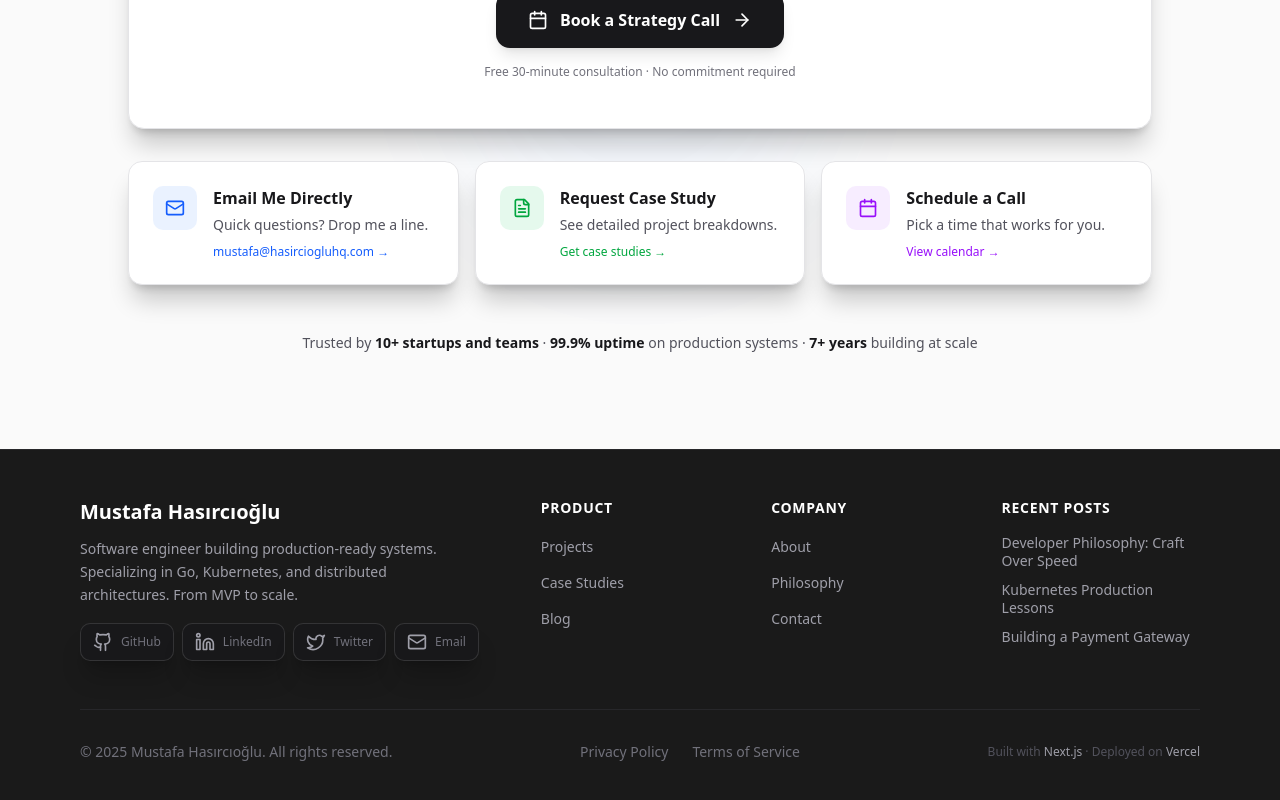
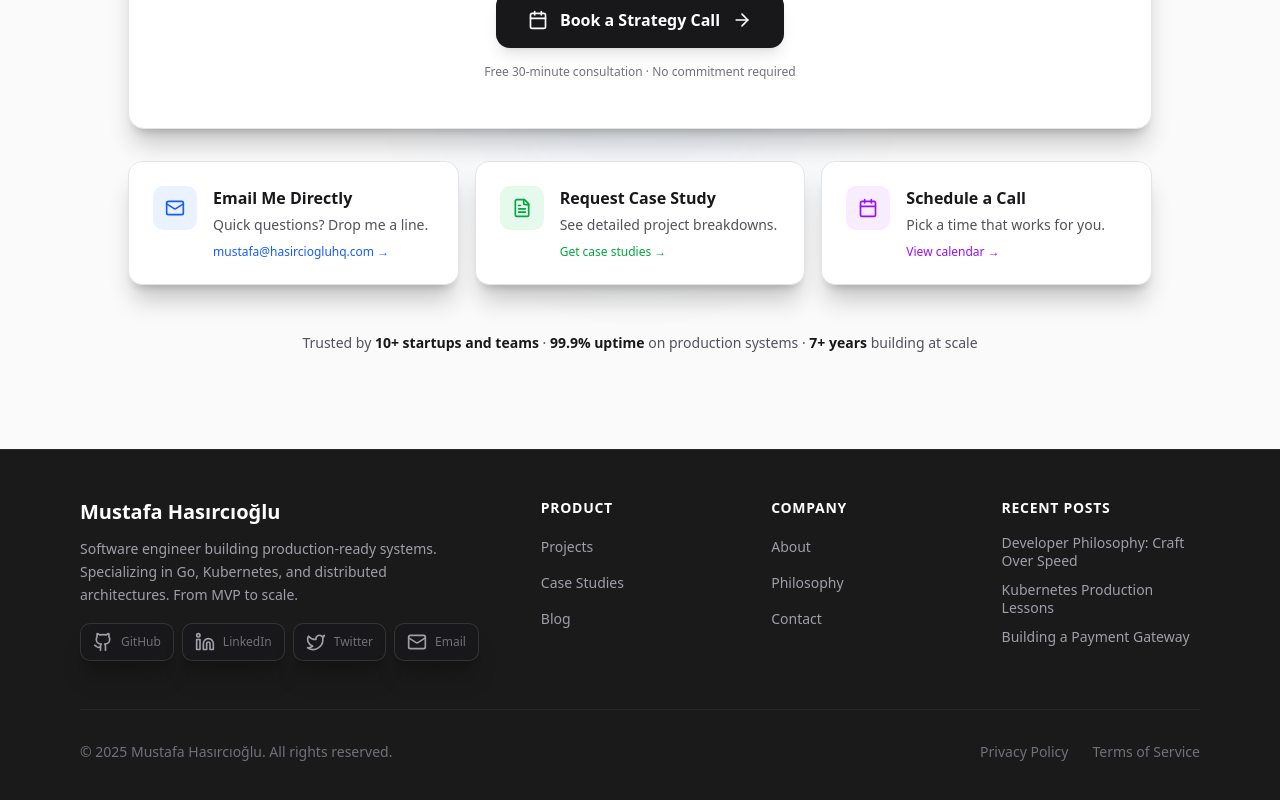
Before and after one commit to hasirciogluhq/hasirciogli.com-portfollio, a Next.js app: page / in a window 1280 px wide. Shown: the part 8710-9510 px from the top of the page. Built offline with nearby package versions, Linux system fonts and the light colour scheme; a web font is replaced by a local one.

Commit message:
Remove 'Built with Next.js · Deployed on Vercel' from footer
Co-authored-by: hasirciogluhq <86384408+hasirciogluhq@users.noreply.github.com>

```diff
--- a/src/components/Footer.tsx
+++ b/src/components/Footer.tsx
@@ -201,11 +201,6 @@ export const Footer = () => {
                   </a>
                 ))}
               </div>
-
-              {/* Built with */}
-              <div className="text-xs text-zinc-600">
-                Built with <span className="text-zinc-400">Next.js</span> · Deployed on <span className="text-zinc-400">Vercel</span>
-              </div>
             </div>
           </div>
         </div>
```
Also changed, not shown: 1 other file (tests, documents, lock files or other folders).
